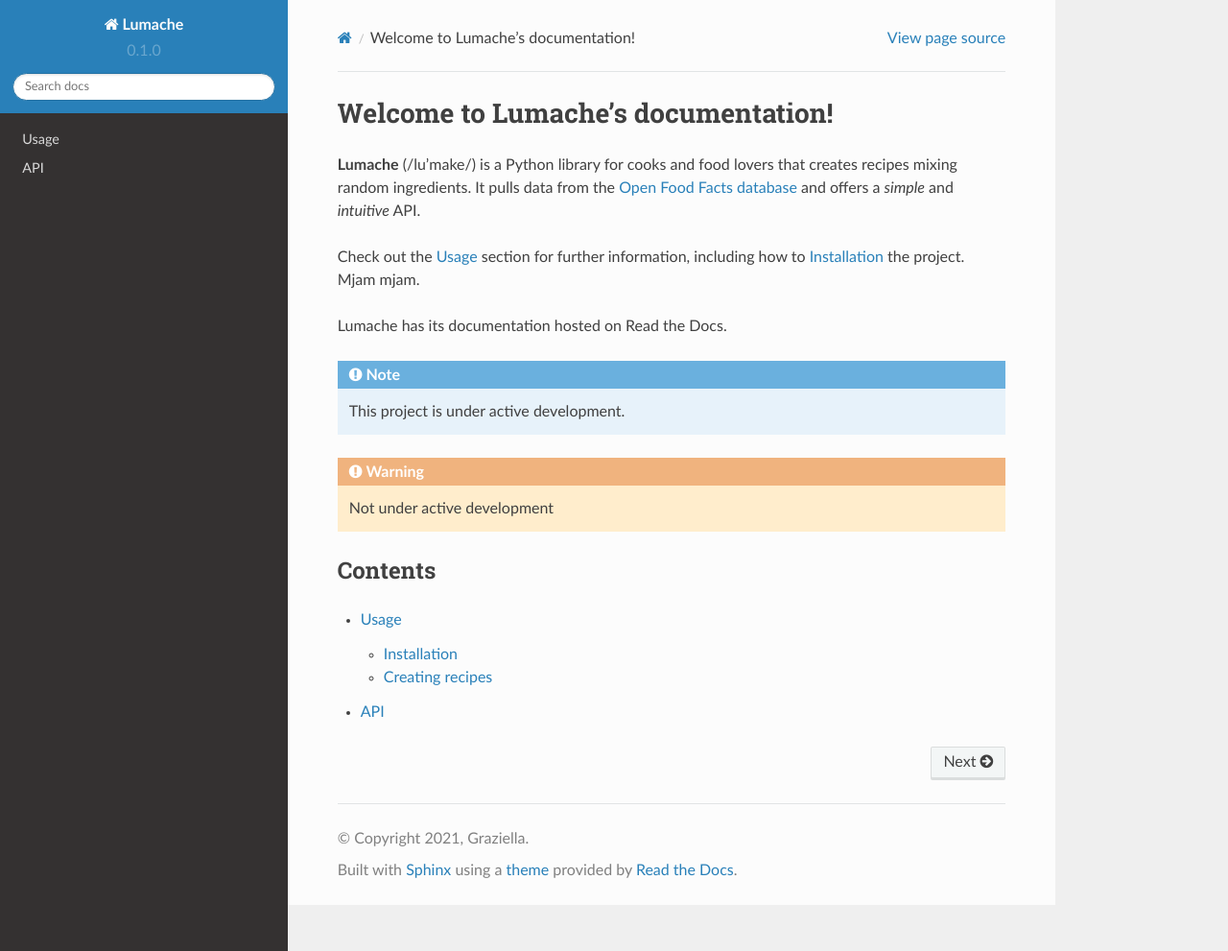
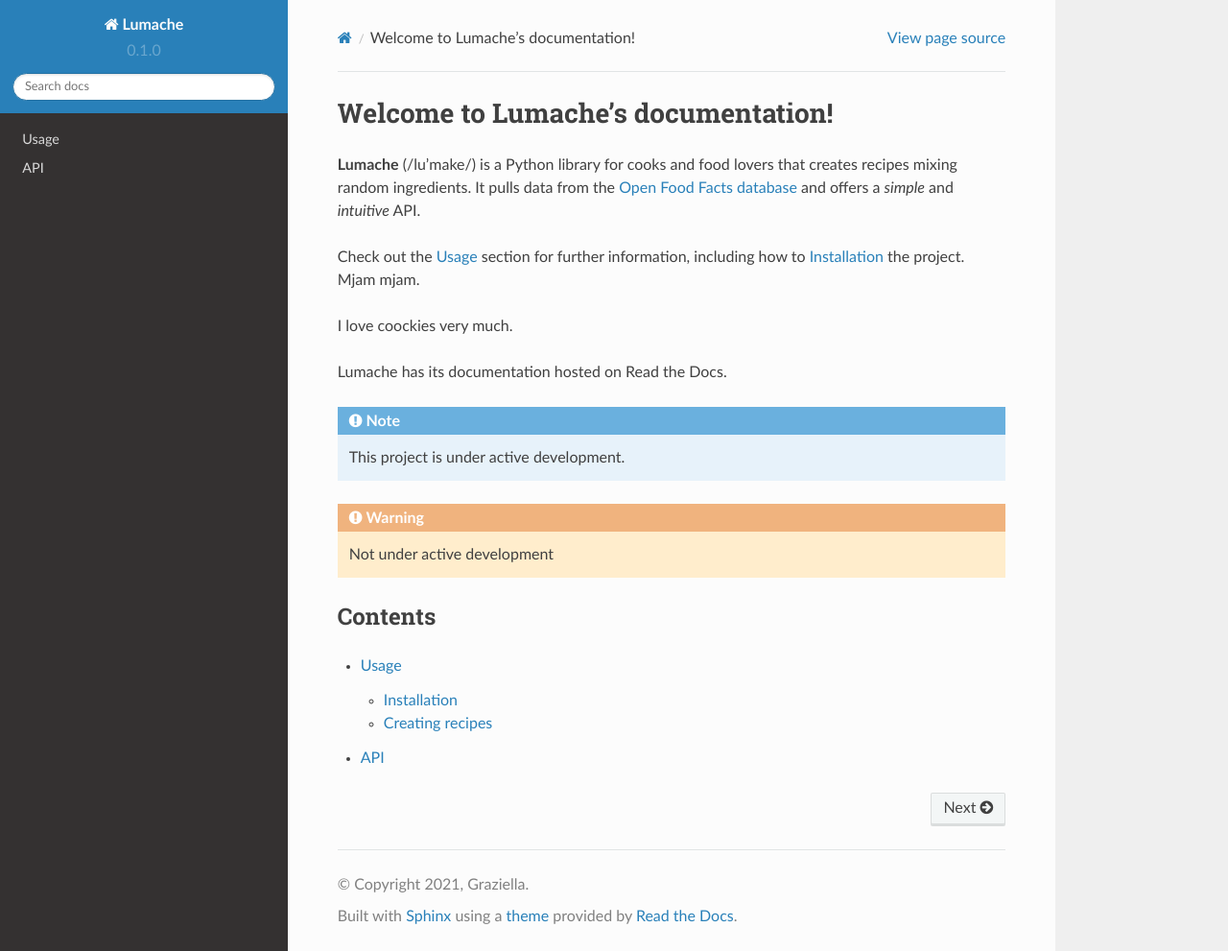
Before and after one commit to DoFiAn/rtd-tutorial, a Sphinx documentation site: the page built from docs/source/index.rst, in a window 1280 px wide and 991 px high. Shown: the whole window at 96% size. Built offline with Sphinx 7.4.7 and the Read the Docs theme 2.0.0, drawn with Linux system fonts in a browser that asks for light colours.

```diff
--- a/docs/source/index.rst
+++ b/docs/source/index.rst
@@ -8,6 +8,8 @@ and offers a *simple* and *intuitive* API.
 
 Check out the :doc:`usage` section for further information, including
 how to :ref:`installation` the project. Mjam mjam.
+
+I love coockies very much.
 
 
 Lumache has its documentation hosted on Read the Docs.
```
